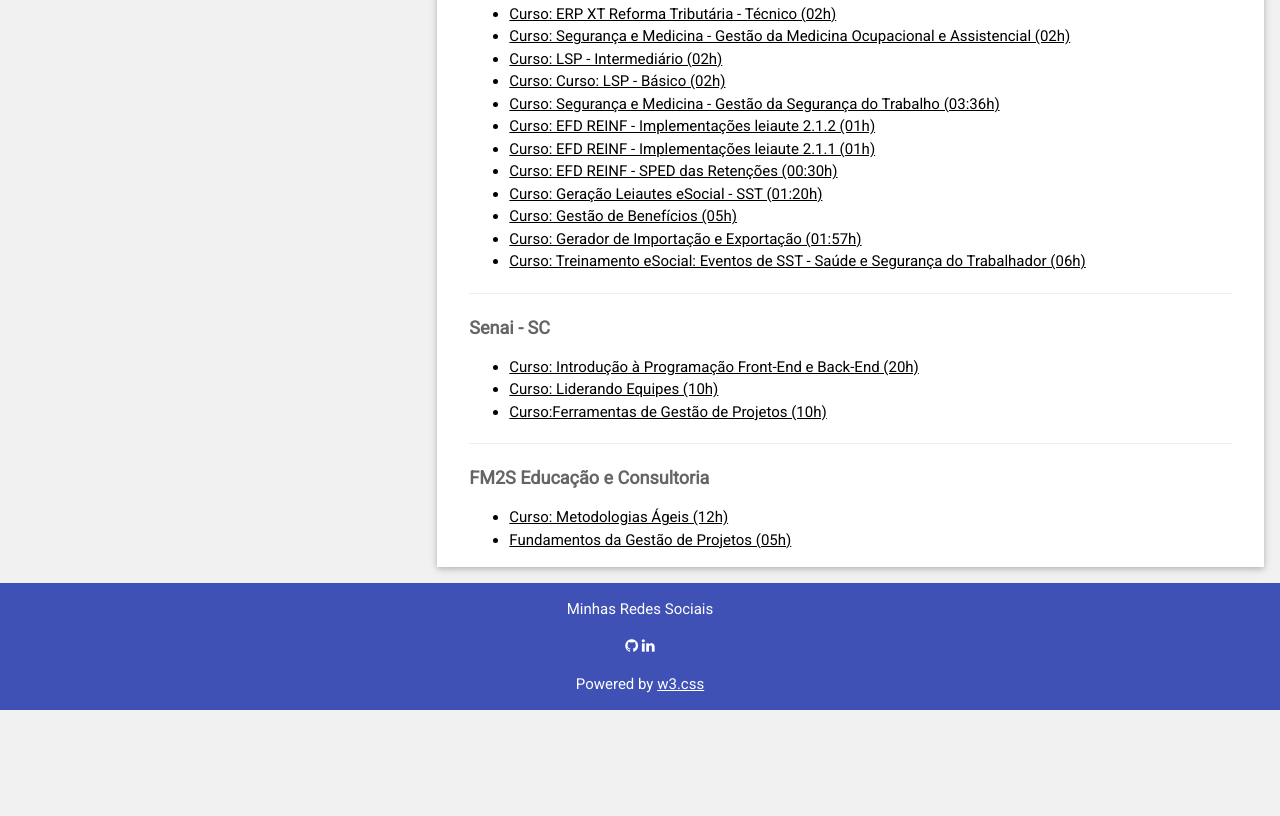
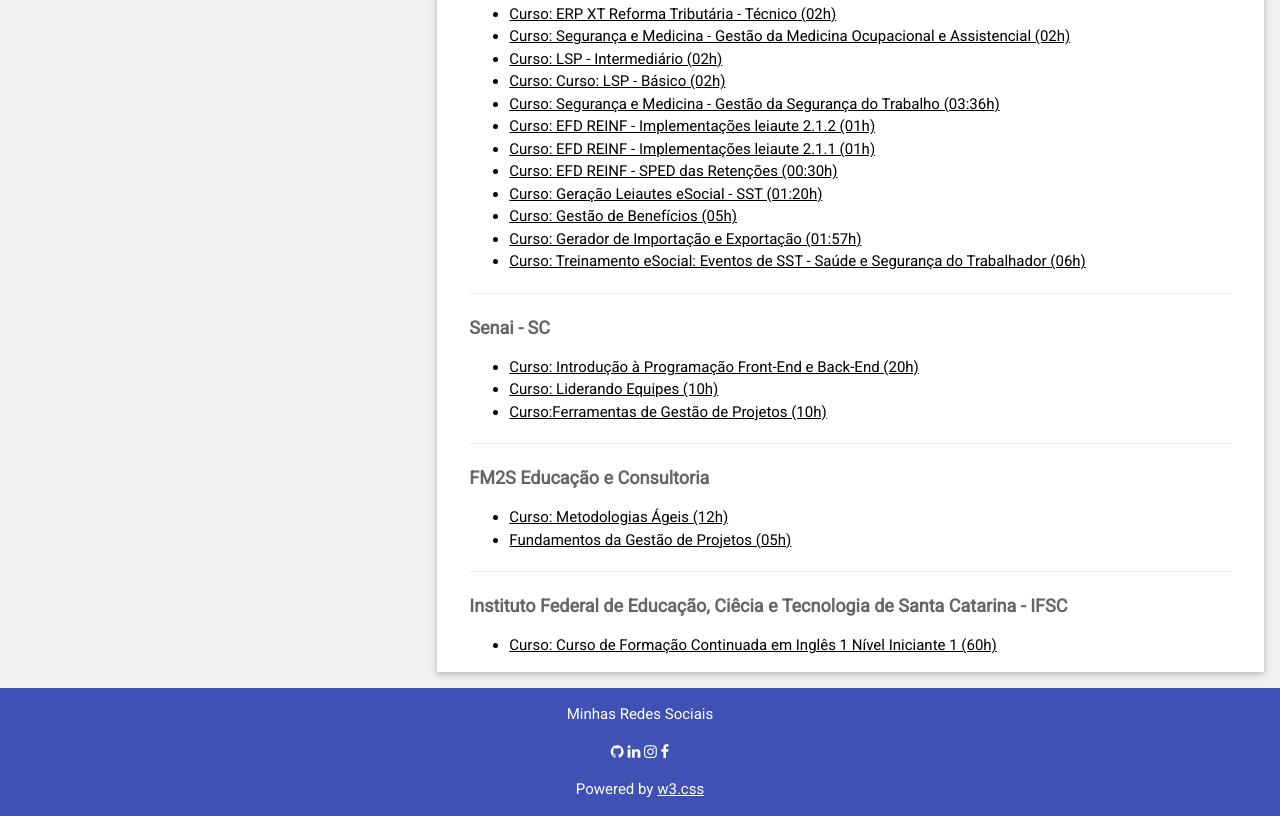
Before and after one commit to giovanelazaris/curriculo, a plain HTML site: page index.html in a window 1280 px wide. Shown: the part 1475-2291 px from the top of the page. Before the commit the page ends 2185 px from the top, so only its background shows below. Drawn offline with nearby package versions, Linux system fonts and the light colour scheme.

Commit message:
inclusão de cursos

```diff
--- a/index.html
+++ b/index.html
@@ -169,12 +169,6 @@
             <ul>
               <li><a href="https://drive.google.com/file/d/1dyEs3RmWwM8ZgLIe_FS5Fghkstc9OxYa/view?usp=drive_link"
                   target="_blank">Formação HTML Web Developer (21h)</a></li>
-              <!--<li><a href="https://www.dio.me/certificate/07041B99" target="_blank">Curso: Desenvolvimento Mobile Nativo
-                  Para Android (1h)</a></li>
-              <li><a href="https://www.dio.me/certificate/F12AC30B" target="_blank">Curso: Componentes, Layouts e UI/UX
-                  Em Apps Android (3h)</a></li>
-              <li><a href="https://www.dio.me/certificate/3FB20BF1" target="_blank">Curso: Java e Kotlin Juntos!?
-                  Construindo Apps Android (3h)</a></li>-->
             </ul>
             <hr>
             <h5 class="w3-opacity"><b>Universidade Corporativa Senior</b></h5>
@@ -236,6 +230,11 @@
               <li><a href="https://ead.fm2s.com.br/verify/Y2VydGlmaWNhdGVfNjc1NjcwXzYwMQ==" target="_blank">Fundamentos
                   da Gestão de Projetos (05h)</a></li>
             </ul>
+            <hr>
+            <h5 class="w3-opacity"><b>Instituto Federal de Educação, Ciêcia e Tecnologia de Santa Catarina - IFSC</b></h5>
+            <ul>
+              <li><a href="https://drive.google.com/file/d/1mROkbxgKwOK_MZIAy7hUzcGbUPq1zD-O/view?usp=sharing"
+                  target="_blank">Curso: Curso de Formação Continuada em Inglês 1 Nível Iniciante 1 (60h)</a></li>
           </div>
         </div>
         <!-- End Right Column -->
@@ -252,6 +251,8 @@
     <a href="https://github.com/giovanelazaris" target="_blank"><i class="fa fa-github w3-hover-opacity"></i></a>
     <a href="https://www.linkedin.com/in/giovane-lazaris/" target="_blank"><i
         class="fa fa-linkedin w3-hover-opacity"></i></a>
+    <a href="https://www.instagram.com/lazarisgiovane/"><i class="fa fa-instagram w3-hover-opacity"></i></a>
+    <a href="https://www.facebook.com/giovanelazaris"><i class="fa fa-facebook w3-hover-opacity"></i></a>
     <p>Powered by <a href="https://www.w3schools.com/w3css/default.asp" target="_blank">w3.css</a></p>
   </footer>
 
```
